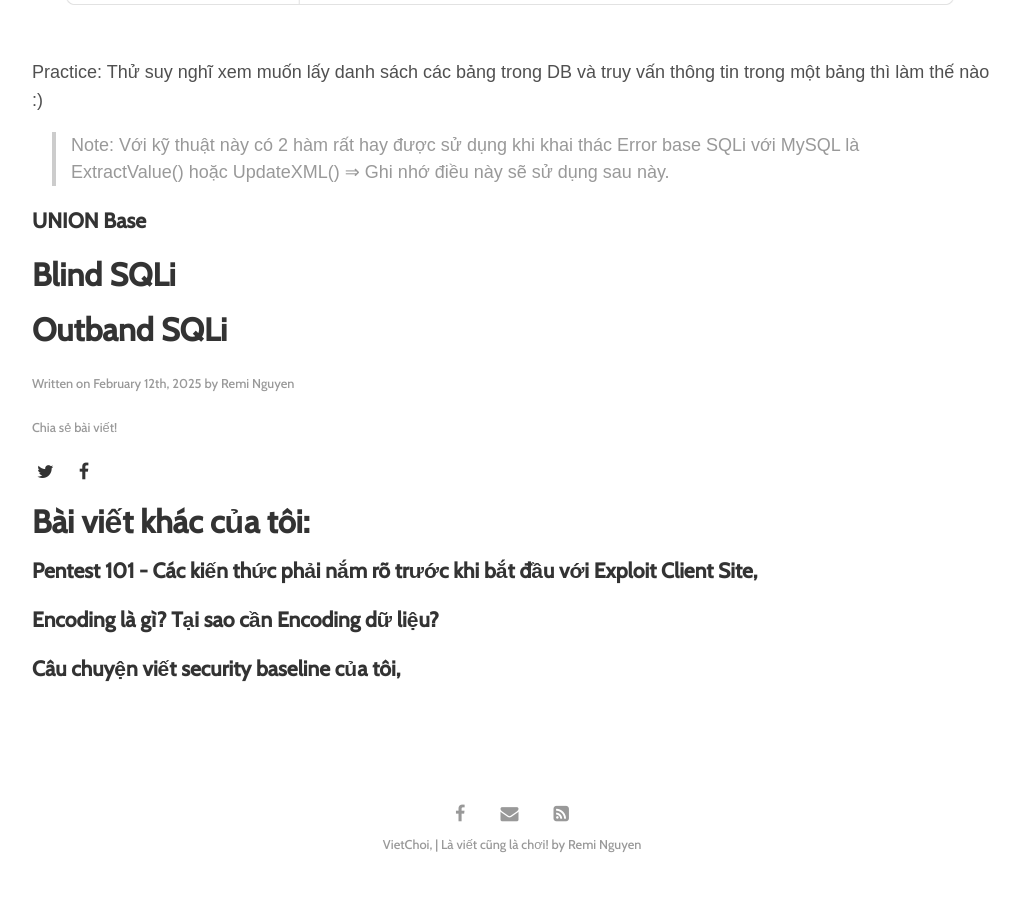
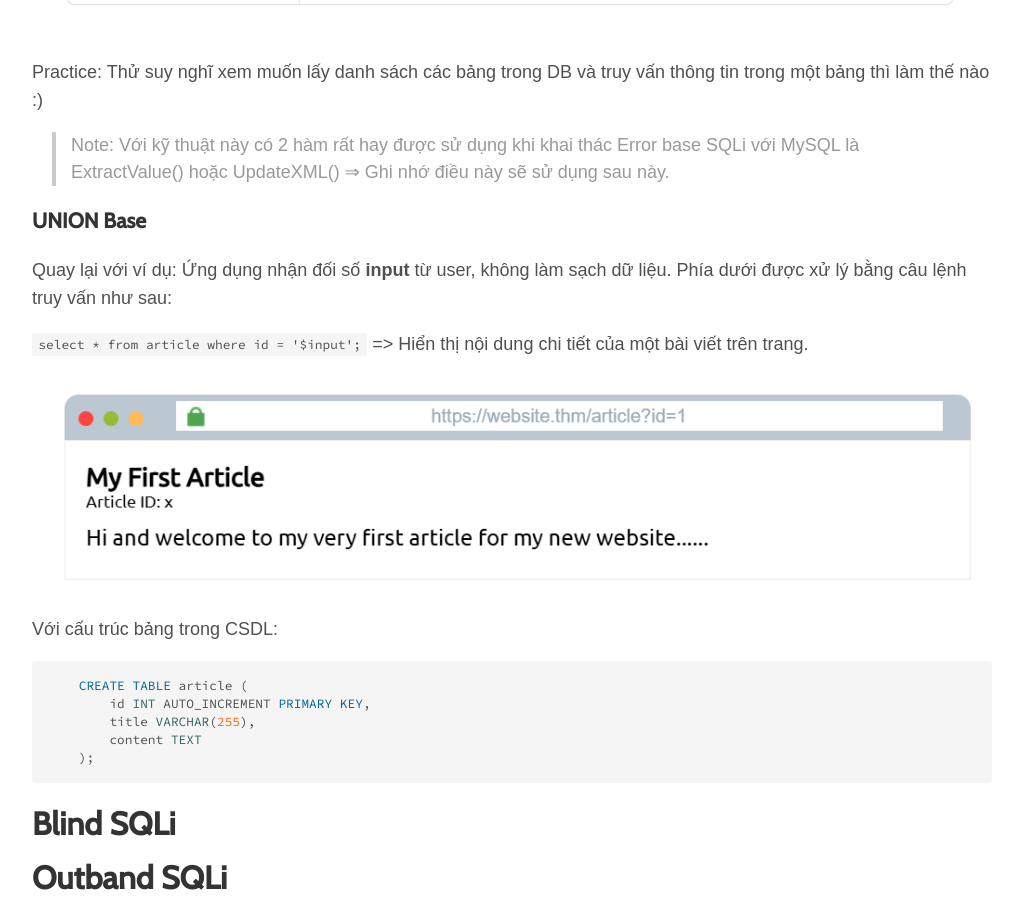
Before and after one commit to vietcf/vietchoi, a Jekyll site: the page built from _posts/2025-02-12-sql-injection-attack-back-to-basic.md, in a window 1280 px wide and 900 px high, scrolled down 3375 px. Shown: the whole window, without its empty margins (128-1148 px from the left). Built offline with Jekyll 4.4.1, drawn with Linux system fonts in a browser that asks for light colours; some web fonts are replaced.

Commit message:
sql error base 3

````diff
--- a/_posts/2025-02-12-sql-injection-attack-back-to-basic.md
+++ b/_posts/2025-02-12-sql-injection-attack-back-to-basic.md
@@ -65,6 +65,23 @@ Practice: Thử suy nghĩ xem muốn lấy danh sách các bảng trong DB và t
 
 ### UNION Base
 
+Quay lại với ví dụ: Ứng dụng nhận đối số **input** từ user, không làm sạch dữ liệu. Phía dưới được xử lý bằng câu lệnh truy vấn như sau:
+
+```select * from article where id = '$input';``` => Hiển thị nội dung chi tiết của một bài viết trên trang.
+
+![sqli technical error base3]({{site.url}}/assets/img/2025/02/12/3-sql-error-base2.png)
+
+Với cấu trúc bảng trong CSDL:
+
+```sql
+    CREATE TABLE article (
+        id INT AUTO_INCREMENT PRIMARY KEY,
+        title VARCHAR(255),
+        content TEXT
+    );
+```
+
+
 # Blind SQLi
 
 # Outband SQLi
````
Also changed, not shown: assets/img/2025/02/12/3-sql-error-base2.png (added).
